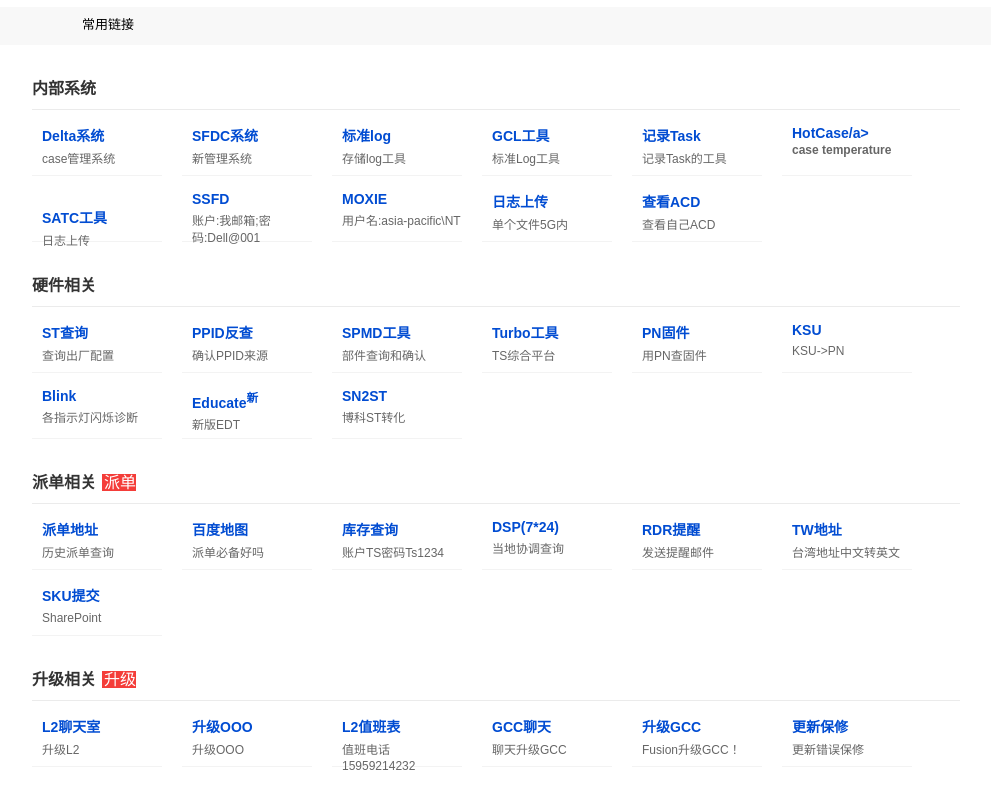
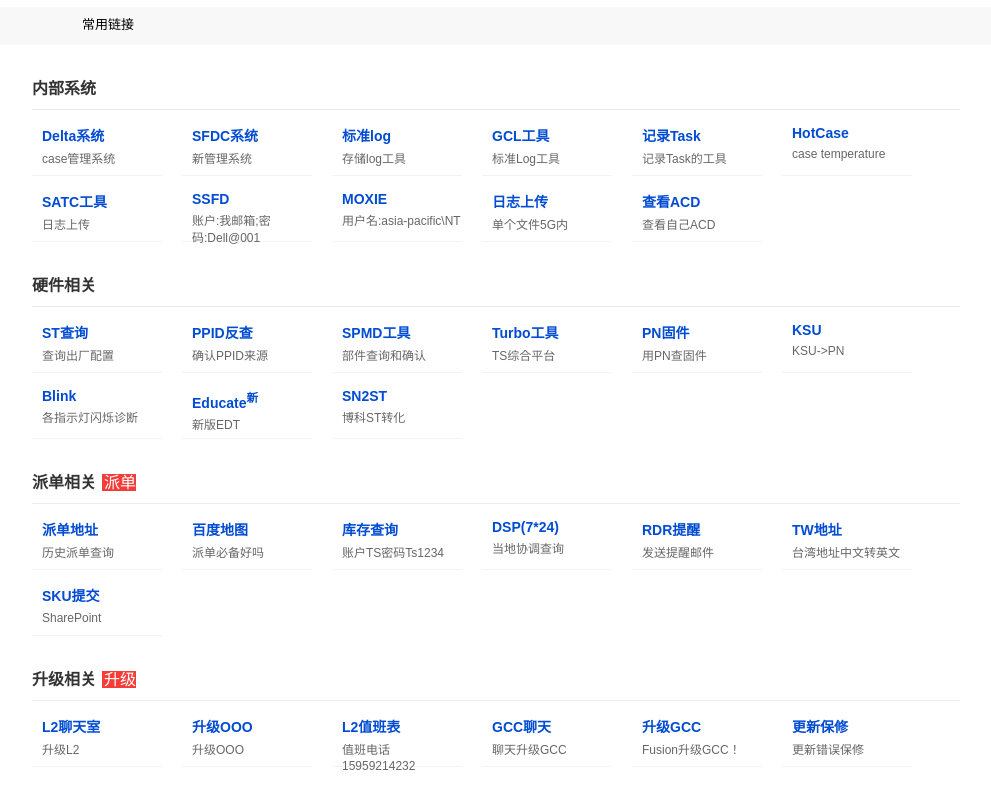
Before and after one commit to Anderson-An/morelink, a plain HTML site: page index.html in a window 1280 px wide. Shown: the top 794 px of the page, without its empty margins (108-1099 px from the left). Drawn offline with Linux system fonts and the light colour scheme.

Commit message:
Update index.html

```diff
--- a/index.html
+++ b/index.html
@@ -225,7 +225,7 @@
 
             <div class="con"><div><a href="https://solutions.one.dell.com/sites/CSO/Programs/TT/Redwood/Logger/default.htm" target="_blank">GCL工具</a><br /><span>标准Log工具</span></div></div>
             <div class="con"><div><a href="https://solutions.one.dell.com/sites/CSO/CBO/GPM/SitePages/OCAprofiling/OCAprofiling.html" target="_blank">记录Task</a><br /><span>记录Task的工具</span></div></div>
-            <div class="con"><div><a href="http://10.114.15.125:8033/default.aspx " target="_blank">HotCase/a><br /><span>case temperature</span></div></div>
+            <div class="con"><div><a href="http://10.114.15.125:8033/default.aspx " target="_blank">HotCase </a><br /><span>case temperature</span></div></div>
             <div class="con"><div><a href="https://satc.dell.com/ " target="_blank">SATC工具</a><br /><span>日志上传</span></div></div>
             <div class="con"><div><a href="https://ssfdexternal.dell.com/ " target="_blank">SSFD</a><br /><span>账户:我邮箱;密码:Dell@001</span></div></div>
 
```
